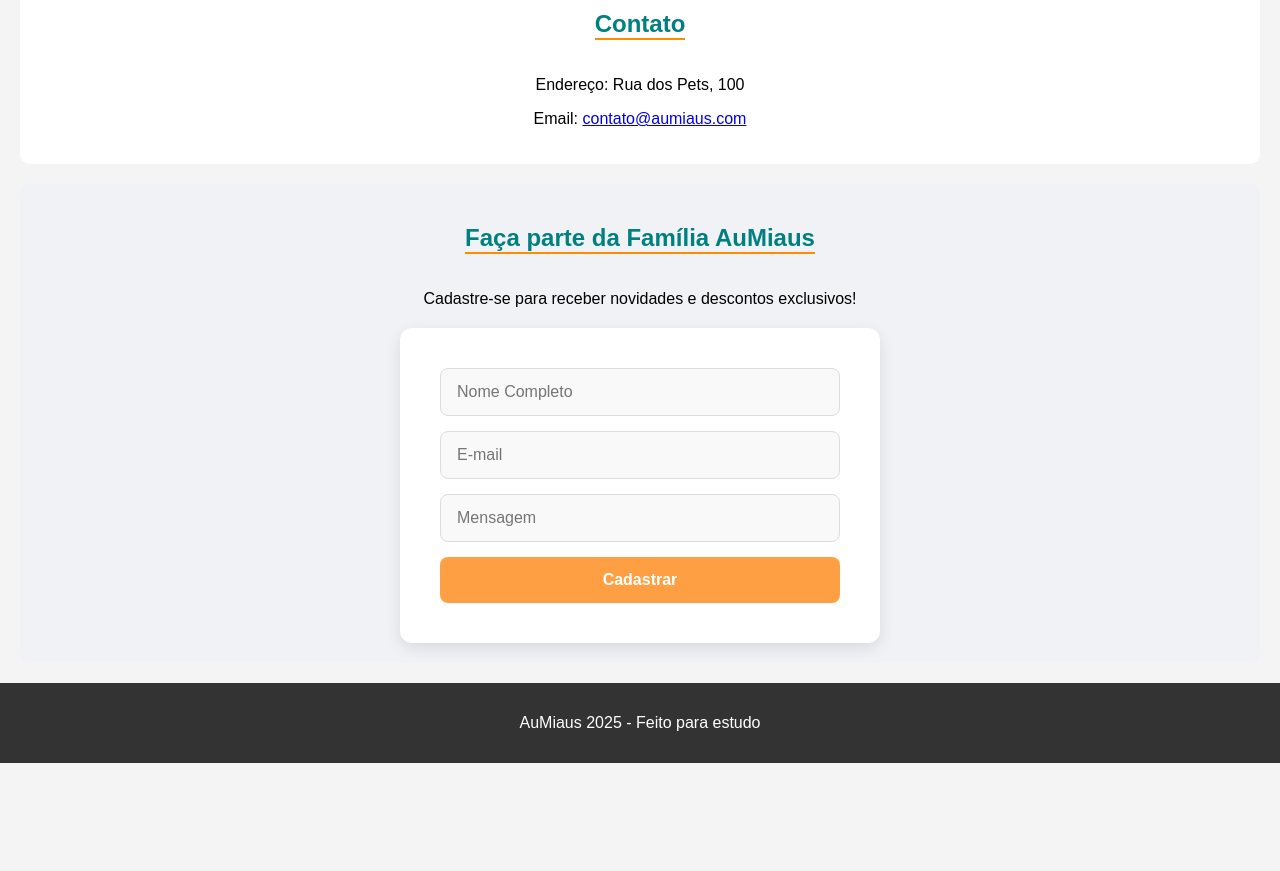
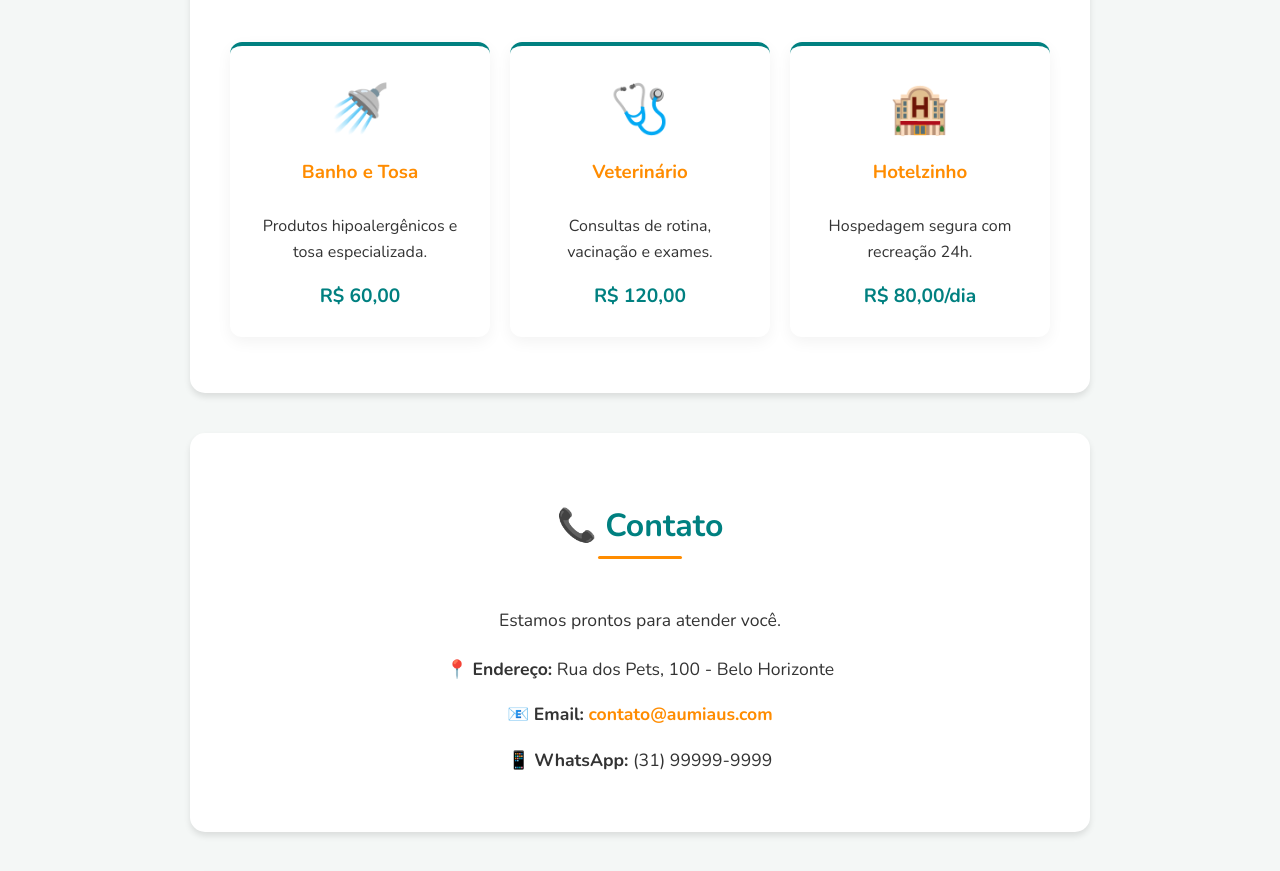
Before and after one commit to alexamariano/petshop_AuMiaus_fullstack, a website: page frontend/index.html in a window 1280 px wide. Shown: the part 718-1589 px from the top of the page. Before the commit the page ends 1481 px from the top, so only its background shows below. Drawn offline with nearby package versions, Linux system fonts and the light colour scheme.

Commit message:
Refatoração visual do front-end

```diff
--- a/frontend/estilos.css
+++ b/frontend/estilos.css
@@ -1,108 +1,243 @@
-body {
-    font-family: Arial, sans-serif;
-    margin: 0;
-    background-color: #f4f4f4;
+/* Importando uma fonte moderna do Google */
+@import url('https://fonts.googleapis.com/css2?family=Nunito:wght@400;700&display=swap');
+
+:root {
+    /* Variáveis de Cor para facilitar manutenção */
+    --cor-primaria: #ff8c00;    /* Laranja Original */
+    --cor-secundaria: #008080;  /* Verde Azulado Original */
+    --cor-fundo: #f4f7f6;       /* Cinza muito suave */
+    --cor-branco: #ffffff;
+    --sombra: 0 4px 6px rgba(0, 0, 0, 0.1); /* Sombra leve para os cards */
 }
 
-header {
-    background-color: #ff8c00;
-    color: white;
-    padding: 15px 20px;
-    text-align: center;
+/* Reset Básico */
+* {
+    box-sizing: border-box; /* Garante que padding não estoure o tamanho */
 }
 
+html {
+    scroll-behavior: smooth; /* Faz a rolagem ser suave ao clicar no menu */
+}
+
+body {
+    font-family: 'Nunito', sans-serif; /* Fonte amigável */
+    margin: 0;
+    background-color: var(--cor-fundo);
+    color: #333;
+    line-height: 1.6;
+}
+
+/* --- HEADER E NAVEGAÇÃO --- */
+header {
+    background: linear-gradient(135deg, var(--cor-primaria), #ffaa42);
+    /* Aumentamos o padding vertical para caber o logo maior */
+    padding: 15px 50px;
+    position: sticky;
+    top: 0;
+    z-index: 1000;
+    box-shadow: 0 4px 15px rgba(0,0,0,0.15);
+
+    /* Layout Flex: Logo na esquerda, Menu na direita */
+    display: flex;
+    justify-content: space-between;
+    align-items: center;
+}
+
+header h1 {
+    margin: 0;
+    line-height: 0; /* Remove espaços extras do H1 */
+}
 
 header h1 img {
-    height: 70px;
+    height: 75px; /* Aumentado de 50px para 75px */
     width: auto;
+    filter: drop-shadow(0 2px 4px rgba(0,0,0,0.2)); /* Sombra para destacar do fundo */
+    transition: transform 0.3s;
 }
 
-header nav {
-    margin-top: 10px;
+header h1 img:hover {
+    transform: scale(1.05); /* Logo dá um leve zoom ao passar o mouse */
 }
 
+/* Container dos botões */
+header nav {
+    display: flex;
+    gap: 15px; /* Espaço entre os botões */
+    align-items: center;
+}
+
+/* Estilo dos Botões Normais (Sobre, Serviços, Contato) */
 header a {
     color: white;
     text-decoration: none;
-    font-weight: bold;
-    margin: 0 15px;
+    font-weight: 700;
+    font-size: 1rem;
+    padding: 10px 20px;
+    border-radius: 30px; /* Formato de pílula */
+    background-color: rgba(255, 255, 255, 0.15); /* Efeito de vidro translúcido */
+    backdrop-filter: blur(5px); /* Desfoque no fundo do botão */
+    border: 1px solid rgba(255, 255, 255, 0.2);
+    transition: all 0.3s ease;
 }
 
+/* Efeito Hover nos Botões Normais */
+header a:hover {
+    background-color: rgba(255, 255, 255, 0.3);
+    transform: translateY(-3px); /* Botão sobe levemente */
+    box-shadow: 0 5px 10px rgba(0,0,0,0.1);
+}
+
+/* --- Destaque Especial para o Botão de Cadastro --- */
+/* O seletor abaixo pega especificamente o link que aponta para o cadastro */
+header a[href="#cadastro-usuario"] {
+    background-color: white; /* Fundo branco sólido */
+    color: var(--cor-primaria); /* Texto laranja */
+    box-shadow: 0 4px 10px rgba(0,0,0,0.2);
+    padding: 12px 25px; /* Um pouco maior que os outros */
+}
+
+header a[href="#cadastro-usuario"]:hover {
+    background-color: #fff;
+    color: var(--cor-secundaria); /* Texto muda para verde no hover */
+    transform: translateY(-3px) scale(1.05);
+    box-shadow: 0 8px 15px rgba(0,0,0,0.2);
+}
+
+/* --- SEÇÕES GERAIS --- */
 section {
-    background-color: white;
-    margin: 20px;
-    padding: 20px;
-    border-radius: 10px;
+    background-color: var(--cor-branco);
+    margin: 40px auto; /* Espaçamento maior entre seções */
+    padding: 40px;
+    border-radius: 15px;
+    max-width: 900px; /* Limita a largura para ficar elegante */
+    box-shadow: var(--sombra);
     text-align: center;
+
+    /* --- A LINHA MÁGICA ABAIXO --- */
+    /* Isso diz ao navegador: "Quando rolar até aqui, pare 120px antes" */
+    scroll-margin-top: 130px;
 }
 
 h2 {
-    color: #008080;
-    border-bottom: 2px solid #ff8c00;
+    color: var(--cor-secundaria);
+    font-size: 2rem;
+    margin-bottom: 30px;
+    position: relative;
     display: inline-block;
 }
 
+/* Detalhe visual embaixo do título */
+h2::after {
+    content: '';
+    display: block;
+    width: 50%;
+    height: 3px;
+    background-color: var(--cor-primaria);
+    margin: 5px auto 0;
+    border-radius: 2px;
+}
+
+/* --- GRID DE SERVIÇOS (Transformação da Lista) --- */
 ul {
     list-style-type: none;
     padding: 0;
+    display: grid; /* Mágica do Grid */
+    grid-template-columns: repeat(auto-fit, minmax(250px, 1fr)); /* Responsivo automático */
+    gap: 20px;
+}
 
-    max-width: 400px;
+.item-servico {
+    background-color: white;
+    padding: 25px;
+    border: none; /* Removemos a borda simples */
+    border-top: 4px solid var(--cor-secundaria); /* Charme no topo */
+    border-radius: 12px;
+    box-shadow: 0 5px 15px rgba(0,0,0,0.05);
+    transition: transform 0.3s;
+    display: flex;
+    flex-direction: column;
+    align-items: center;
+}
+
+.item-servico:hover {
+    transform: translateY(-5px); /* Efeito de flutuar */
+}
+
+.item-servico h3 {
+    margin: 10px 0;
+    color: var(--cor-primaria);
+}
+
+.preco {
+    font-weight: bold;
+    color: var(--cor-secundaria);
+    font-size: 1.2rem;
+    margin-top: auto; /* Empurra o preço para o final do card */
+}
+
+/* --- CONTATO --- */
+#contato p {
+    font-size: 1.1rem;
+}
+
+#contato a {
+    color: var(--cor-primaria);
+    font-weight: bold;
+    text-decoration: none;
+}
+
+/* --- FORMULÁRIO (Mantendo seu estilo, mas polindo) --- */
+#cadastro-usuario {
+    background-color: #eafcfb; /* Fundo levemente esverdeado para destacar */
+    border: 1px solid var(--cor-secundaria);
+}
+
+#form-cadastro {
+    padding: 0; /* O container já tem padding */
+    box-shadow: none; /* Remove sombra interna duplicada */
+    background: transparent;
+    max-width: 500px;
     margin: 0 auto;
 }
 
-.item-servico {
-    background-color: #e0f7fa;
-    margin: 10px 0;
+#form-cadastro input, #form-cadastro textarea {
     padding: 15px;
-    border: 1px solid #008080;
-    border-radius: 5px;
+    border: 2px solid #eee;
+    border-radius: 10px;
+    font-size: 16px;
+    font-family: inherit;
+    transition: border-color 0.3s;
+    width: 100%; /* Garante largura total */
+}
+
+#form-cadastro input:focus {
+    border-color: var(--cor-primaria);
+    outline: none;
+}
+
+#form-cadastro button {
+    background-color: var(--cor-primaria);
+    color: white;
+    padding: 15px;
+    border: none;
+    border-radius: 10px;
+    font-size: 18px;
+    font-weight: bold;
+    cursor: pointer;
+    box-shadow: 0 4px 6px rgba(255, 140, 0, 0.3);
+    transition: all 0.2s;
+}
+
+#form-cadastro button:hover {
+    background-color: #e67e00;
+    transform: scale(1.02);
 }
 
 footer {
     text-align: center;
-    padding: 15px;
+    padding: 20px;
     background-color: #333;
-    color: white;
+    color: #bbb;
+    font-size: 0.9rem;
+    margin-top: 40px;
 }
-
-/* ESTILOS DA SEÇÃO CADASTRO */
-#cadastro-usuario {
-    background-color: #f0f2f5; /* Fundo diferente para destacar */
-}
-
-#form-cadastro {
-    background-color: #ffffff;
-    padding: 40px;
-    width: 100%;
-    max-width: 400px;
-    margin: 0 auto; /* Centraliza o card */
-    border-radius: 12px;
-    box-shadow: 0 5px 15px rgba(0, 0, 0, 0.1);
-    display: flex;
-    flex-direction: column;
-    gap: 15px;
-}
-
-#form-cadastro input {
-    padding: 14px 16px;
-    border: 1px solid #ddd;
-    border-radius: 8px;
-    font-size: 16px;
-    background-color: #f9f9f9;
-}
-
-#form-cadastro button {
-    background-color: #ff9f43; /* Laranja do logo */
-    color: white;
-    padding: 14px;
-    border: none;
-    border-radius: 8px;
-    font-size: 16px;
-    font-weight: bold;
-    cursor: pointer;
-    transition: background 0.3s;
-}
-
-#form-cadastro button:hover {
-    background-color: #e58e3c;
-}
--- a/frontend/index.html
+++ b/frontend/index.html
@@ -2,59 +2,88 @@
 <html lang="pt-br">
 <head>
     <meta charset="UTF-8">
-    <title>PetShop AuMiaus com Logo</title>
+    <meta name="viewport" content="width=device-width, initial-scale=1.0">
+    <title>PetShop AuMiaus | Cuidado e Carinho</title>
     <link rel="stylesheet" href="estilos.css">
 </head>
 <body>
 
     <header>
         <h1>
-            <img src="logo.png" alt="Logo AuMiaus">
+            <img src="logo.png" alt="AuMiaus Logo">
         </h1>
         <nav>
-            <a href="#sobre">Sobre</a> |
-            <a href="#servicos">Serviços</a> |
+            <a href="#sobre">Sobre</a>
+            <a href="#servicos">Serviços</a>
             <a href="#contato">Contato</a>
+            <a href="#cadastro-usuario">Cadastro</a>
         </nav>
     </header>
 
     <section id="sobre">
-        <h2>Sobre Nós</h2>
-        <p>O AuMiaus é o lugar perfeito para o seu melhor amigo. Cuidamos com amor e carinho.</p>
+        <h2>🐾 Sobre Nós</h2>
+        <p>Bem-vindo ao <strong>AuMiaus</strong>! Somos apaixonados por animais e tecnologia.</p>
+        <p>Nosso objetivo é oferecer um ambiente seguro, divertido e relaxante para o seu melhor amigo, enquanto você acompanha tudo com tranquilidade.</p>
+        <br>
+        <p><em>"Tratamos seu pet como se fosse da nossa família."</em></p>
     </section>
 
     <section id="servicos">
-        <h2>Nossos Serviços</h2>
+        <h2>🛁 Nossos Serviços</h2>
         <ul>
-            <li class="item-servico">Banho e Tosa</li>
-            <li class="item-servico">Veterinário</li>
-            <li class="item-servico">Hotelzinho</li>
+            <li class="item-servico">
+                <div style="font-size: 3rem;">🚿</div>
+                <h3>Banho e Tosa</h3>
+                <p>Produtos hipoalergênicos e tosa especializada.</p>
+                <span class="preco">R$ 60,00</span>
+            </li>
+            <li class="item-servico">
+                <div style="font-size: 3rem;">🩺</div>
+                <h3>Veterinário</h3>
+                <p>Consultas de rotina, vacinação e exames.</p>
+                <span class="preco">R$ 120,00</span>
+            </li>
+            <li class="item-servico">
+                <div style="font-size: 3rem;">🏨</div>
+                <h3>Hotelzinho</h3>
+                <p>Hospedagem segura com recreação 24h.</p>
+                <span class="preco">R$ 80,00/dia</span>
+            </li>
         </ul>
     </section>
 
     <section id="contato">
-        <h2>Contato</h2>
-        <p>Endereço: Rua dos Pets, 100</p>
-        <p>Email: <a href="mailto:contato@aumiaus.com">contato@aumiaus.com</a></p>
+        <h2>📞 Contato</h2>
+        <p>Estamos prontos para atender você.</p>
+        <div style="margin-top: 20px;">
+            <p>📍 <strong>Endereço:</strong> Rua dos Pets, 100 - Belo Horizonte</p>
+            <p>📧 <strong>Email:</strong> <a href="mailto:contato@aumiaus.com">contato@aumiaus.com</a></p>
+            <p>📱 <strong>WhatsApp:</strong> (31) 99999-9999</p>
+        </div>
     </section>
 
     <section id="cadastro-usuario">
         <div class="container">
-            <h2>Faça parte da Família AuMiaus</h2>
-            <p style="text-align: center; margin-bottom: 20px;">Cadastre-se para receber novidades e descontos exclusivos!</p>
+            <h2>🚀 Faça parte da Família</h2>
+            <p style="text-align: center; margin-bottom: 30px;">
+                Cadastre-se para agendar serviços e receber descontos exclusivos!
+            </p>
 
             <form id="form-cadastro">
-                <input type="text" id="cad-nome_completo" placeholder="Nome Completo" required>
-                <input type="email" id="cad-email" placeholder="E-mail" required>
-                <input type="text" id="cad-mensagem" placeholder="Mensagem" required>
-                <button type="submit">Cadastrar</button>
+                <input type="text" id="cad-nome_completo" placeholder="Nome Completo do Tutor" required>
+                <input type="email" id="cad-email" placeholder="Seu melhor E-mail" required>
+                <textarea id="cad-mensagem" rows="3" placeholder="Mensagem (Nome do Pet, Raça, Dúvidas...)"></textarea>
+
+                <button type="submit">Cadastrar Agora</button>
             </form>
         </div>
     </section>
 
     <footer>
-        <p>AuMiaus 2025 - Feito para estudo</p>
+        <p>&copy; 2026 AuMiaus PetShop - Desenvolvido por Alex Almeida Mariano</p>
+        <p style="font-size: 0.8rem; opacity: 0.7;">Projeto de Estudo Full Stack & QA</p>
     </footer>
-<script src="app.js"></script>
+
+    <script src="app.js"></script>
 </body>
 </html>
```
